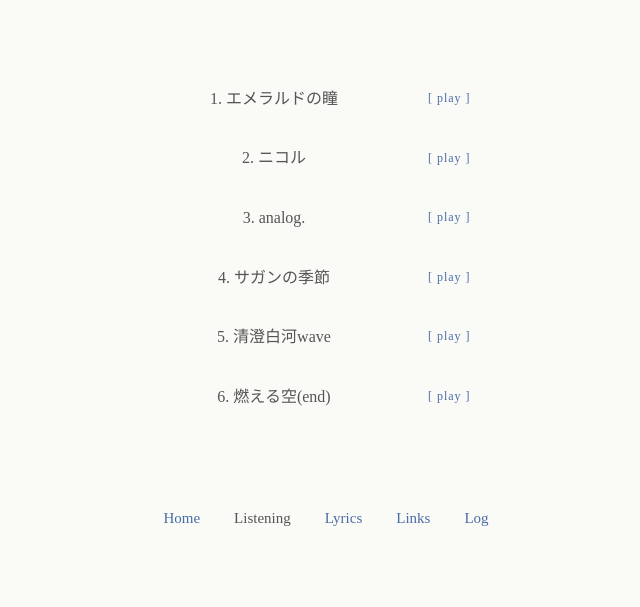
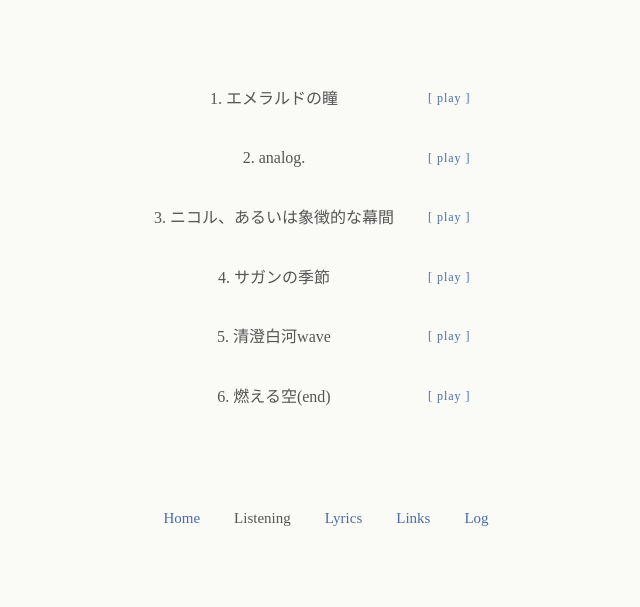
Before and after one commit to DAZA1YU/-------website, a plain HTML site: page music.html in a window 1280 px wide. Shown: the part 193-800 px from the top of the page, without its empty margins (314-954 px from the left). Drawn offline with Linux system fonts and the light colour scheme.

Commit message:
change tracklist

```diff
--- a/music.html
+++ b/music.html
@@ -55,11 +55,11 @@
 
                 <div class="track">
 
-    <span class="track-title">2. ニコル</span>
+    <span class="track-title">2. analog.</span>
 
     <button
         class="play-btn"
-        onclick="toggleTrack(this,'nicole')">
+        onclick="toggleTrack(this,'analog')">
         [ play ]
     </button>
 
@@ -79,11 +79,11 @@
 
                 <div class="track">
 
-    <span class="track-title">3. analog.</span>
+    <span class="track-title">3. ニコル、あるいは象徴的な幕間</span>
 
     <button
         class="play-btn"
-        onclick="toggleTrack(this,'analog')">
+        onclick="toggleTrack(this,'nicole')">
         [ play ]
     </button>
 
@@ -182,12 +182,12 @@
         <source src="audio/emerald.mp3" type="audio/mpeg">
     </audio>
 
+    <audio id="analog">
+        <source src="audio/analog.mp3" type="audio/mpeg">
+    </audio>
+
     <audio id="nicole">
         <source src="audio/nicole.mp3" type="audio/mpeg">
-    </audio>
-
-    <audio id="analog">
-        <source src="audio/analog.mp3" type="audio/mpeg">
     </audio>
 
     <audio id="sagan">
```
Also changed, not shown: lyrics.html (+2 -2 lines).
